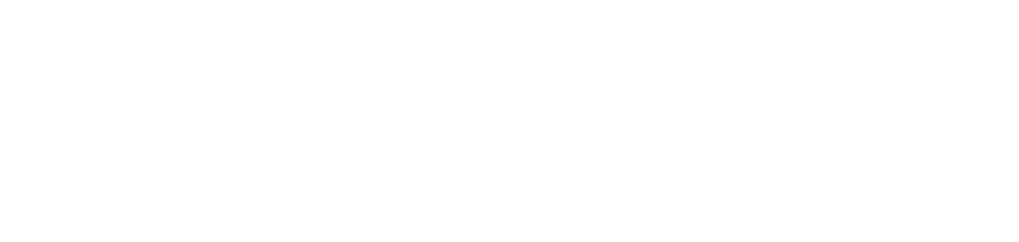
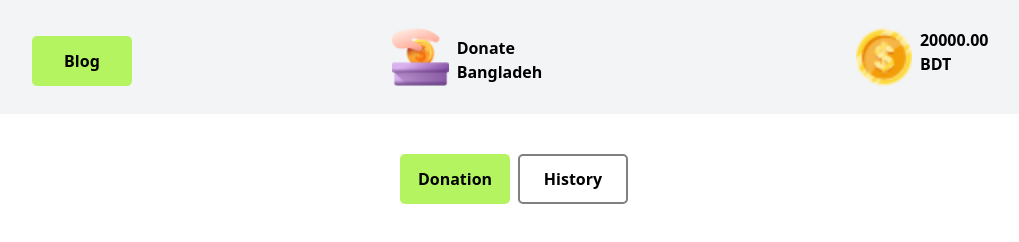
Before and after one commit to Mamun9698/B10A5-DOM-B4, a plain HTML site: page index.html in a window 1280 px wide. Shown: the whole page, without its empty margins (126-1145 px from the left). Drawn offline with nearby package versions, Linux system fonts and the light colour scheme.

Commit message:
button complete

```diff
--- a/index.html
+++ b/index.html
@@ -7,9 +7,31 @@
     <script src="https://cdn.tailwindcss.com"></script>
     <title>DONATE BANGLADESH</title>
 </head>
-<body>
+<body style="background-color: white;">
     <!-- Navbar start -->
+     <main>
+        <nav class=" flex justify-around bg-gray-100 text-black font-bold text-1xl p-7">
+            <div class="mt-2">
+                <button style="background-color: rgba(180, 244, 97, 1);border-radius: 5px; width: 100px;height: 50px ;">Blog</button>
+            </div>
+            <div class="flex space-x-2">
+                <img src="assets/logo.png" alt="image">
+                <h2 class="mt-2">Donate Bangladeh</h2>
+            </div>
+            <div class="flex space-x-2">
+                <img src="assets/coin.png" alt="image">
+                <h2>20000.00 BDT</h2>
+            </div>
+         </nav>
+         <!-- Navbar end -->
+          <!-- Redirect Button Start -->
+           <div class="flex justify-center space-x-2 mb-10 mt-10">
+            <button style="background-color:rgba(180, 244, 97, 1) ; border-radius: 5px;width: 110px; height: 50px; font-weight: bold;color: black;">Donation</button>
+            <button style="border-radius: 5px;width: 110px; height: 50px; font-weight: bold;color: black;background-color:white;border:2px solid gray;">History</button>
+           </div>
+          <!-- Redirect Button End -->
+     </main>
 
-    <!-- Navbar end -->
+
 </body>
 </html>
```
